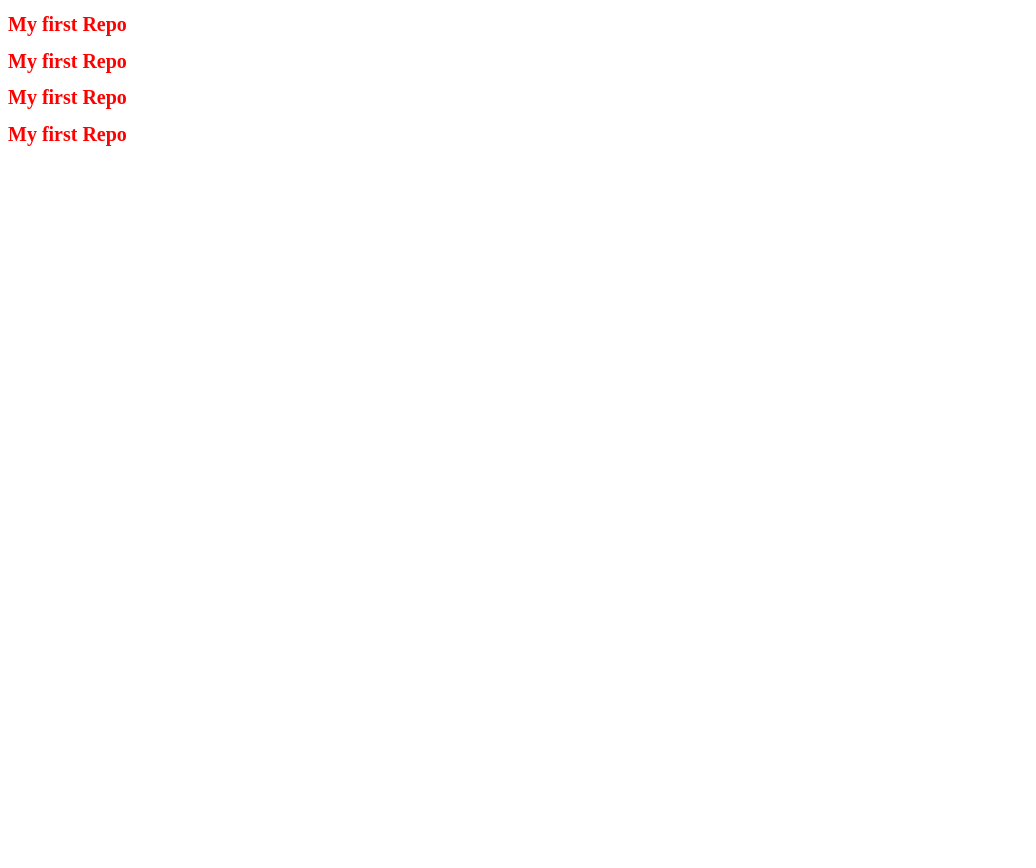
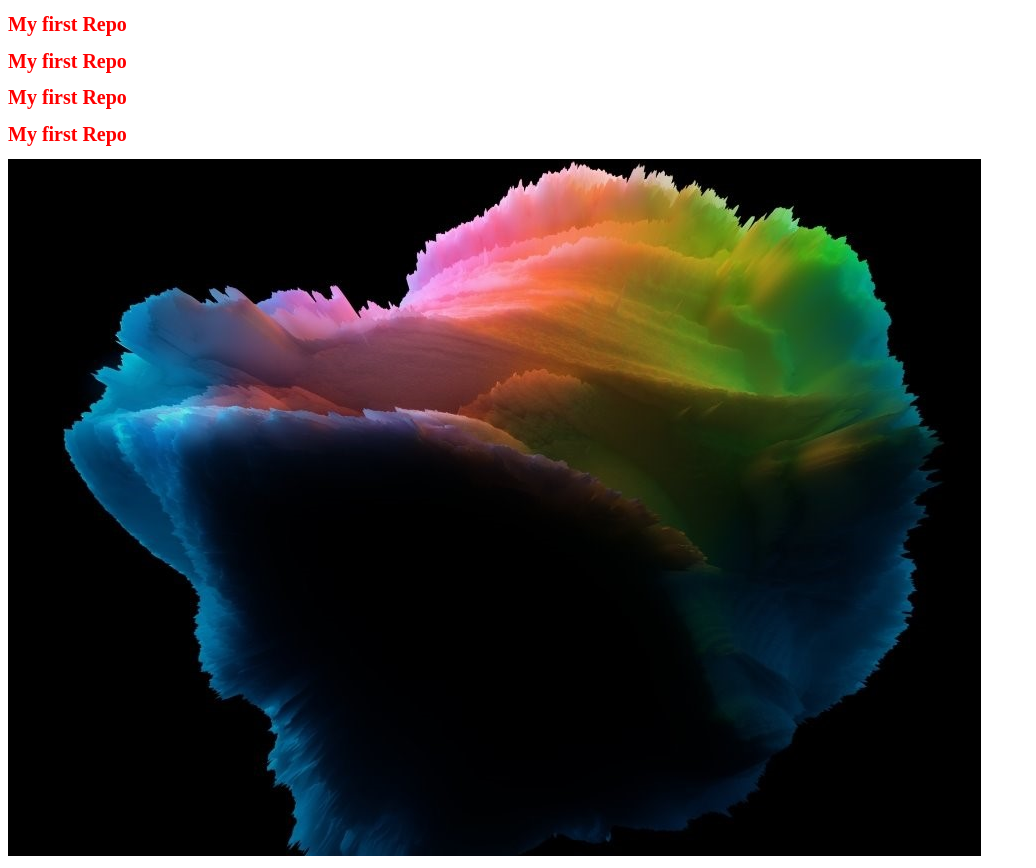
Before and after one commit to coderpbt/my-first-repo, a plain HTML site: page index.html in a window 1280 px wide. Shown: the whole page, without its empty margins (0-1036 px from the left). Before the commit the page ends 800 px from the top, so only its background shows below. Drawn offline with Linux system fonts and the light colour scheme.

Commit message:
img sent

```diff
--- a/index.html
+++ b/index.html
@@ -12,5 +12,6 @@
   <h1>My first Repo</h1>
   <h1>My first Repo</h1>
   <h1>My first Repo</h1>
+  <img src="Screenshot_1.png" alt="">
 </body>
 </html>
```
Also changed, not shown: Screenshot_1.png (added).
